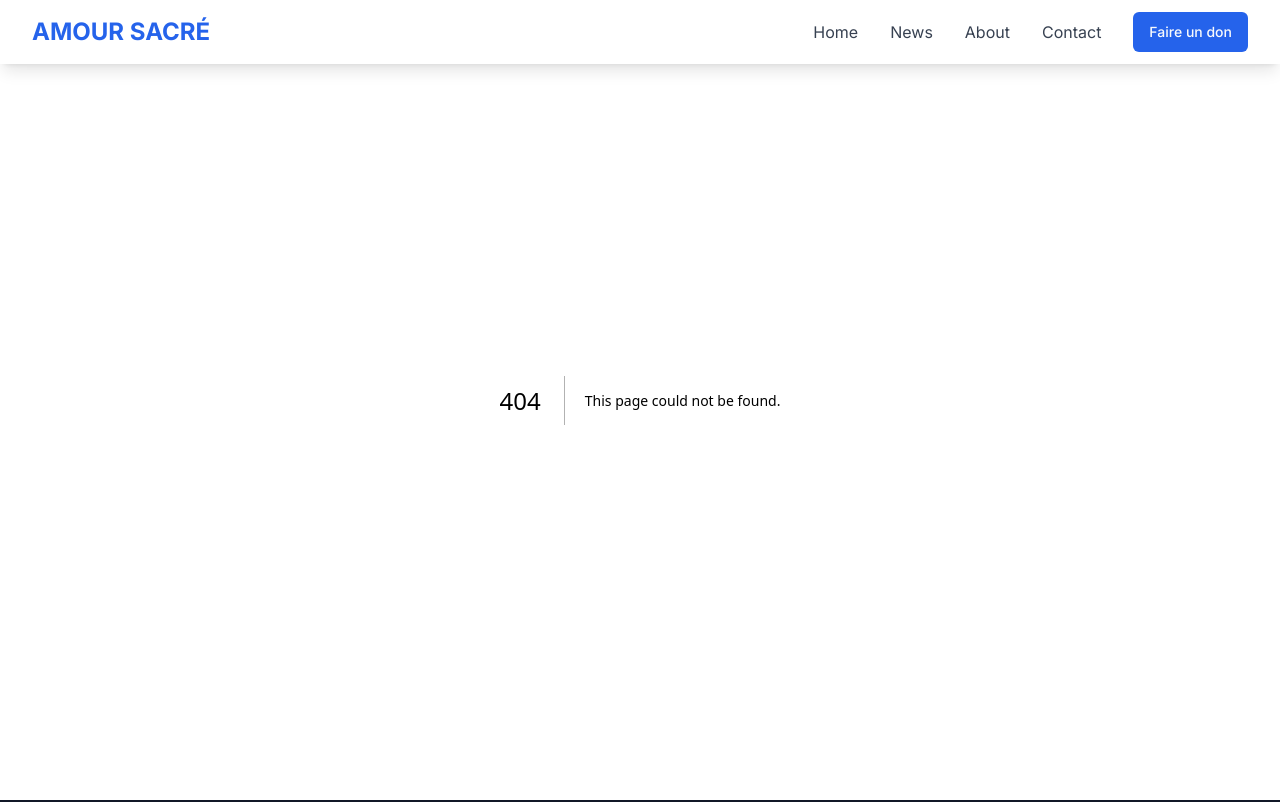
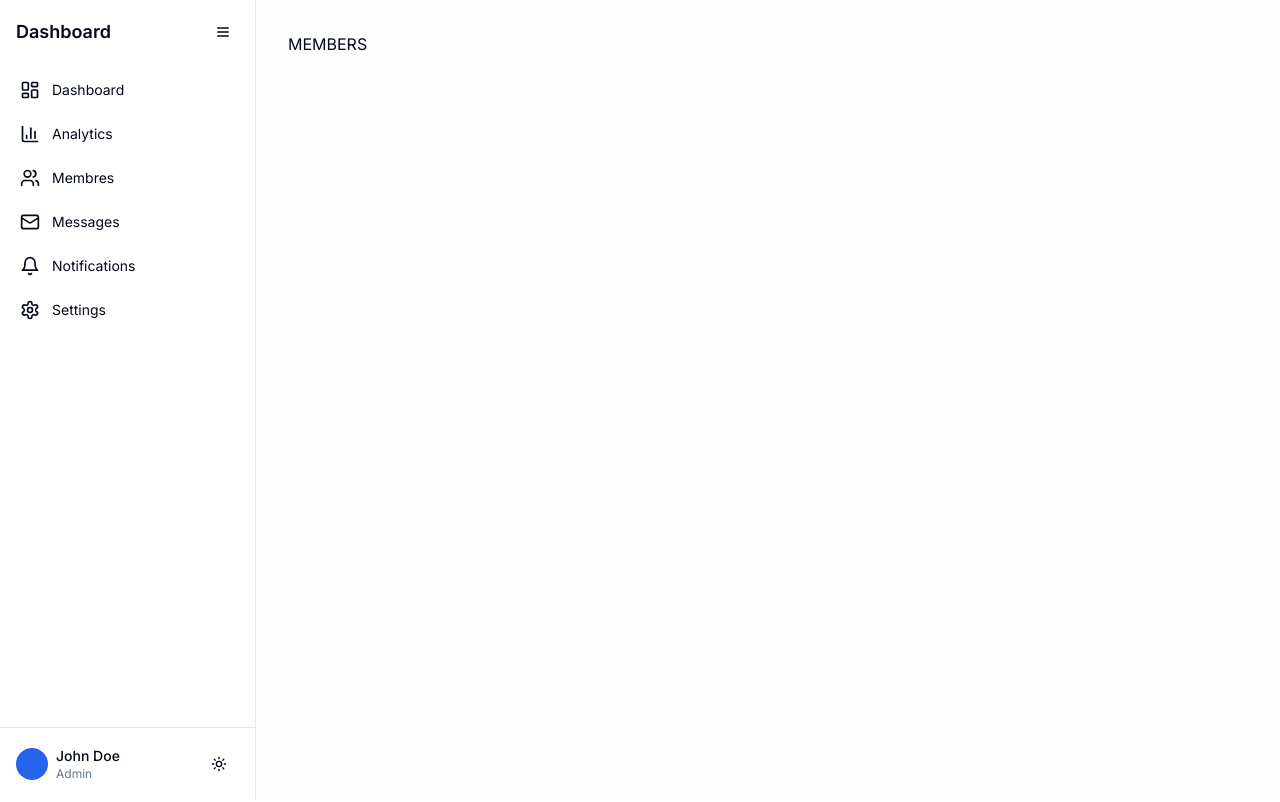
Before and after one commit to henocmusau/Amour-Sacre-Website, a Next.js app: page /admin/members in a window 1280 px wide. Before the commit this address had no page. Shown: the top 802 px of the page. Built offline with nearby package versions, Linux system fonts and the light colour scheme.

Commit message:
Separation des layouts des pages et du layout de l'administration

```diff
--- /dev/null
+++ b/src/app/(layoutAdmin)/admin/members/page.tsx
@@ -0,0 +1,10 @@
+
+
+export default async function Home() {
+
+    return (
+        <main className="flex-1 overflow-y-auto bg-muted/10 p-8">
+            MEMBERS
+        </main>
+    );
+}
--- /dev/null
+++ b/src/app/(layoutAdmin)/layout.tsx
@@ -0,0 +1,38 @@
+import '../globals.css';
+
+import type { Metadata } from 'next';
+import { Sidebar } from '@/components/sidebar';
+import { ThemeProvider } from '@/components/theme-provider';
+import { Inter } from 'next/font/google';
+
+export const metadata: Metadata = {
+  title: 'Management',
+  description: 'A beautiful and responsive dashboard built with Next.js',
+};
+
+const inter = Inter({ subsets: ['latin'] });
+
+
+export default function AdminLayout({
+  children,
+}: {
+  children: React.ReactNode;
+}) {
+  return (
+    <html lang="fr" suppressHydrationWarning>
+      <body className={inter.className}>
+        <ThemeProvider
+          attribute="class"
+          defaultTheme="system"
+          enableSystem
+          disableTransitionOnChange
+        >
+          <div className=' h-dvh w-full flex'>
+            <Sidebar />
+            {children}
+          </div>
+        </ThemeProvider>
+      </body>
+    </html>
+  );
+}
--- a/src/app/layout.tsx
+++ b/src/app/(layoutPage)/layout.tsx
@@ -1,4 +1,5 @@
-import './globals.css';
+import '../globals.css';
+
 import type { Metadata } from 'next';
 import { Inter } from 'next/font/google';
 import Navbar from '@/components/layout/Navbar';
--- a/src/app/admin/layout.tsx
+++ /dev/null
@@ -1,20 +0,0 @@
-import type { Metadata } from 'next';
-import { Sidebar } from '@/components/sidebar';
-
-export const metadata: Metadata = {
-  title: 'Management',
-  description: 'A beautiful and responsive dashboard built with Next.js',
-};
-
-export default function AdminLayout({
-  children,
-}: {
-  children: React.ReactNode;
-}) {
-  return (
-    <>
-      <Sidebar />
-      {children}
-    </>
-  );
-}
--- a/src/components/sidebar.tsx
+++ b/src/components/sidebar.tsx
@@ -21,7 +21,7 @@ import { ThemeToggle } from './theme-toggle';
 const sidebarLinks = [
   { name: 'Dashboard', href: '/', icon: LayoutDashboard },
   { name: 'Analytics', href: '/analytics', icon: BarChart3 },
-  { name: 'Users', href: '/users', icon: Users },
+  { name: 'Membres', href: '/members', icon: Users },
   { name: 'Messages', href: '/messages', icon: Mail },
   { name: 'Notifications', href: '/notifications', icon: Bell },
   { name: 'Settings', href: '/settings', icon: Settings },
@@ -61,7 +61,7 @@ export function Sidebar() {
           {sidebarLinks.map((link) => (
             <Link
               key={link.href}
-              href={link.href}
+              href={'/admin' + link.href}
               className={cn(
                 'flex items-center gap-3 rounded-lg px-3 py-2 text-sm transition-all hover:bg-accent',
                 pathname === link.href && 'bg-accent',
```
Also changed, not shown: src/app/(layoutAdmin)/admin/page.tsx (renamed from src/app/admin/page.tsx), src/app/(layoutPage)/page.tsx (renamed from src/app/page.tsx).
